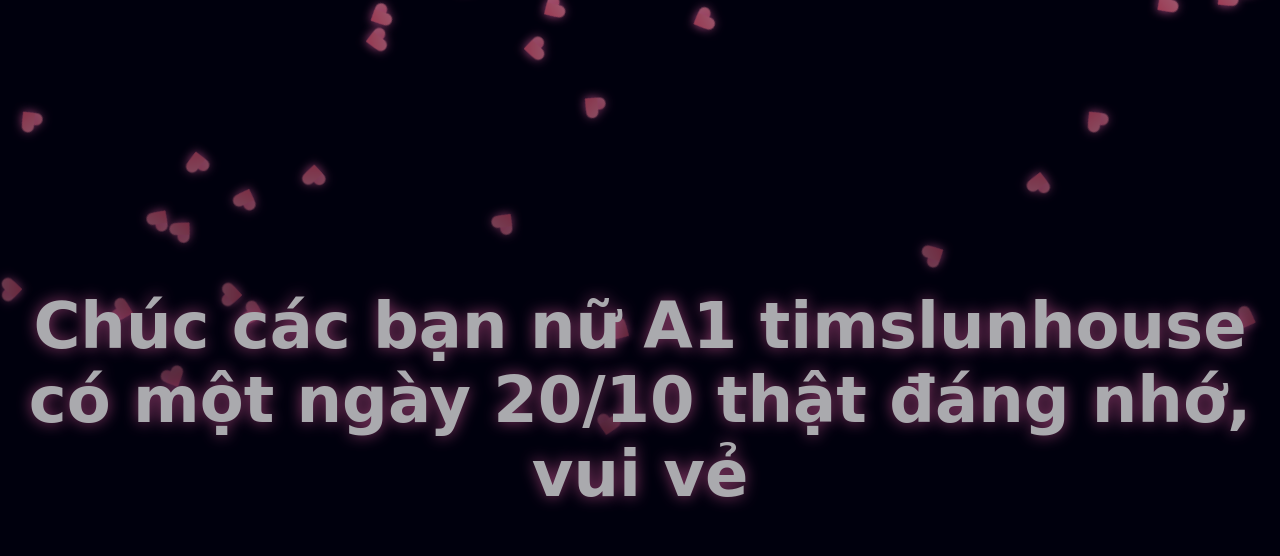
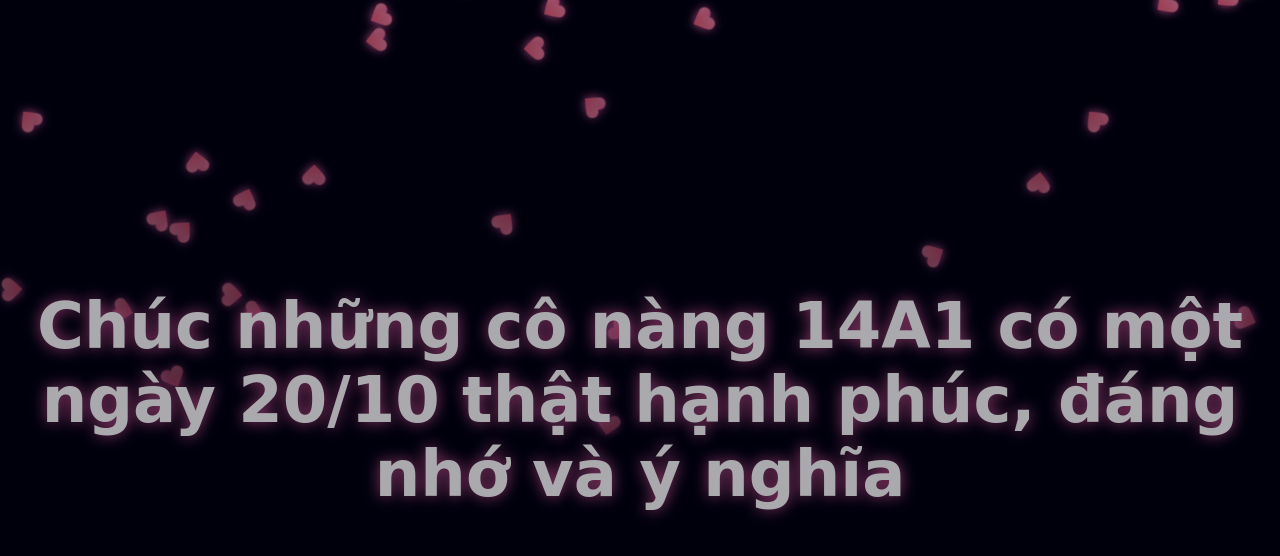
Before and after one commit to baro-hcmut/20_10flower, a plain HTML site: page index.html in a window 1280 px wide. Shown: the top 556 px of the page. Drawn offline with Linux system fonts and the light colour scheme.

Commit message:
Update index.html

```diff
--- a/index.html
+++ b/index.html
@@ -833,7 +833,7 @@
 
     <div id="message-overlay-1" class="message-overlay">
         <div id="hearts-container"></div>
-        <h1>Chúc các bạn nữ A1 timslunhouse có một ngày 20/10 thật đáng nhớ, vui vẻ</h1>
+        <h1>Chúc những cô nàng 14A1 có một ngày 20/10 thật hạnh phúc, đáng nhớ và ý nghĩa</h1>
     </div>
 
     <div id="message-overlay-2" class="message-overlay hidden">
```
